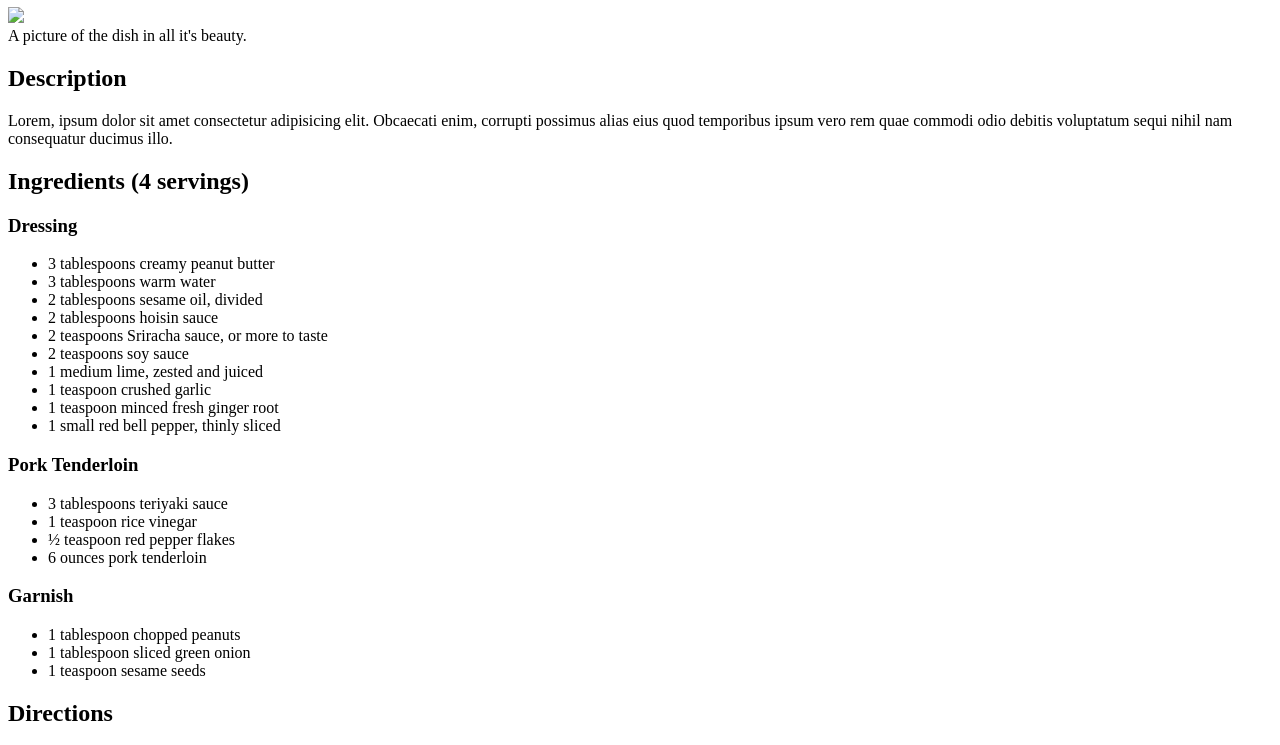
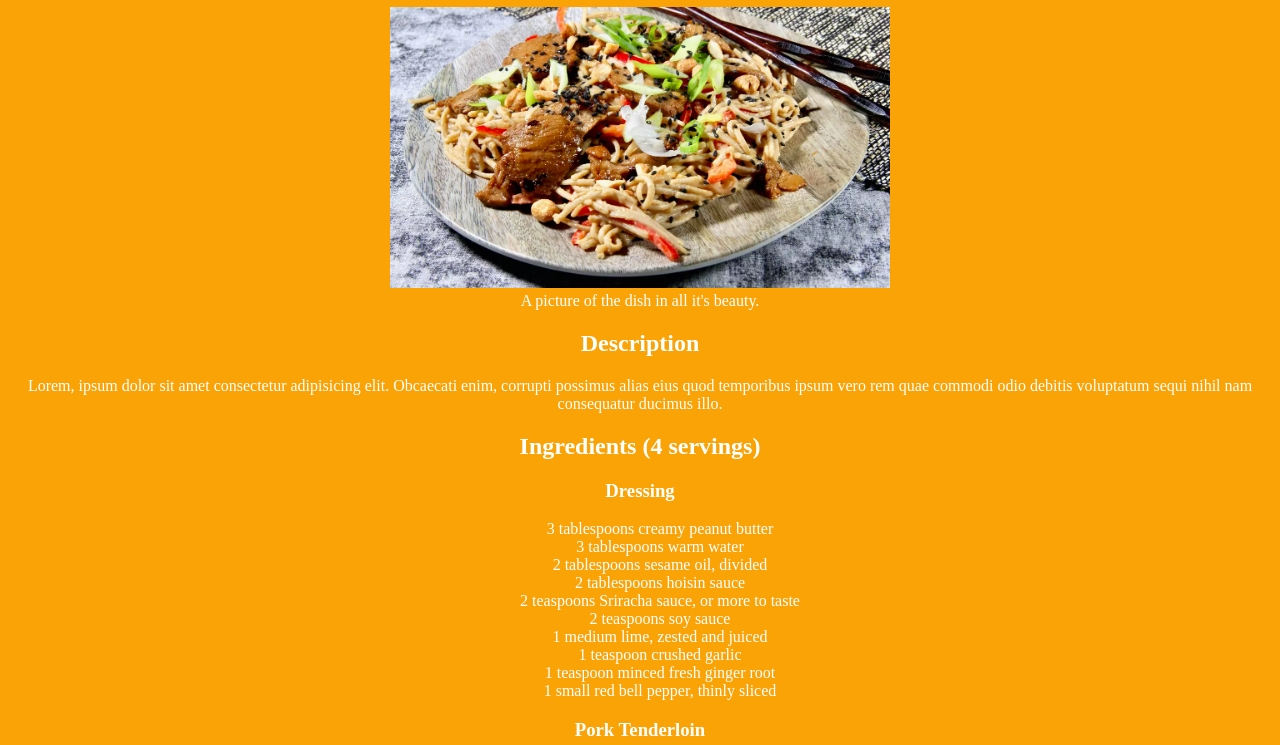
Before and after one commit to RobertHypaxNdiramiye/odin-recipes, a plain HTML site: page pages/Noodles/Cold-Soba-Noodles-with-Pork-Tenderloin.html in a window 1280 px wide. Shown: the part 73-818 px from the top of the page. Drawn offline with Linux system fonts and the light colour scheme.

Commit message:
added <link> tag for noodles.css stylesheets

```diff
--- a/pages/Noodles/Cold-Soba-Noodles-with-Pork-Tenderloin.html
+++ b/pages/Noodles/Cold-Soba-Noodles-with-Pork-Tenderloin.html
@@ -4,13 +4,14 @@
     <meta charset="UTF-8">
     <meta http-equiv="X-UA-Compatible" content="IE=edge">
     <meta name="viewport" content="width=device-width, initial-scale=1.0">
+    <link rel="stylesheet" href="noodles.css">
     <title>Cold Soba Noodles with Pork Tenderloin</title>
 </head>
 <body>
     <h1>
         Cold Soba Noodles with Pork Tenderloin
     </h1>
-    <img src="images/porkasin.webp" width="500">
+    <img src="/odin-recipes/images/porkasin.webp" width="500">
     <figcaption>A picture of the dish in all it's beauty.</figcaption>
     <h2>Description</h2>
     <p>Lorem, ipsum dolor sit amet consectetur adipisicing elit. Obcaecati enim, corrupti possimus alias eius quod temporibus ipsum vero rem quae commodi odio debitis voluptatum sequi nihil nam consequatur ducimus illo.</p>
```
